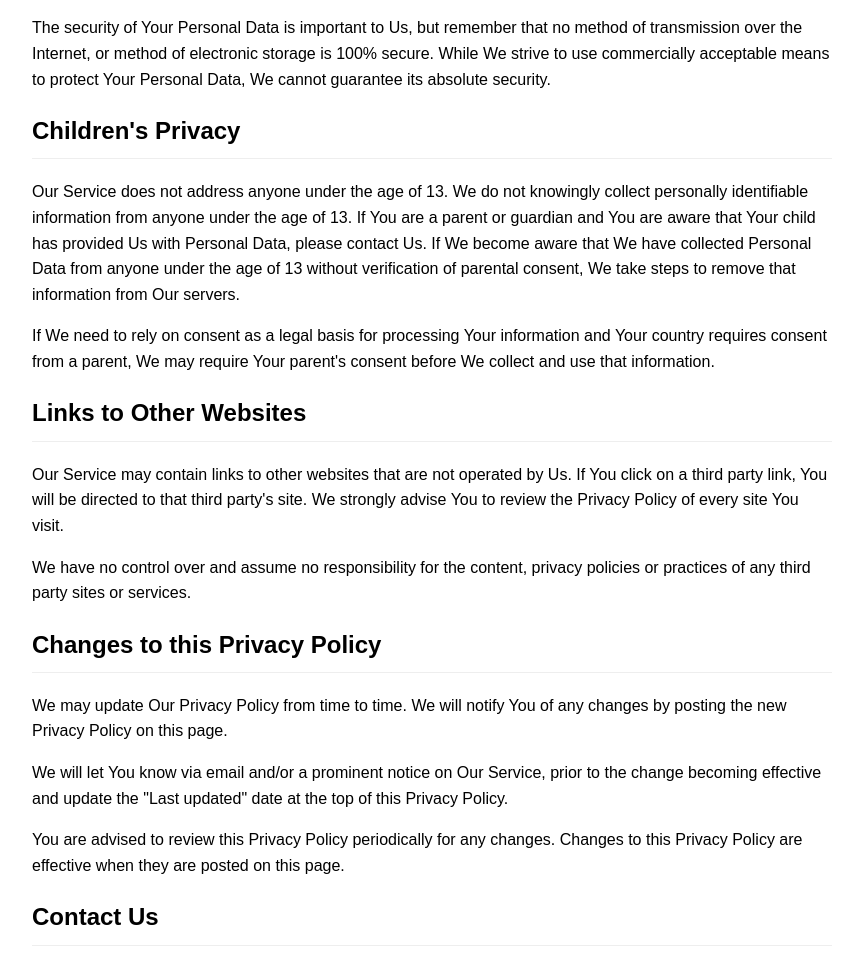
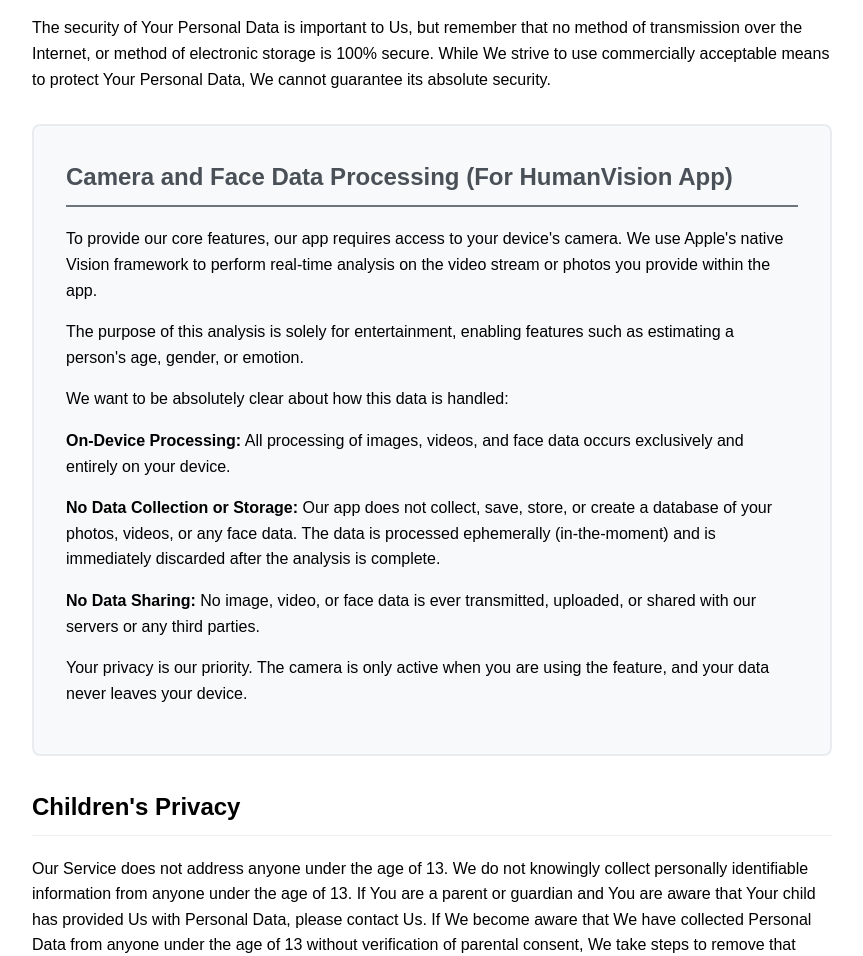
Before and after one commit to kai7win/kai7win.github.io, a plain HTML site: page p/privacy-policy.html in a window 1280 px wide. Shown: the part 3943-4899 px from the top of the page, without its empty margins (208-1071 px from the left). Drawn offline with Linux system fonts and the light colour scheme.

Commit message:
FacePrivacy

```diff
--- a/p/privacy-policy.html
+++ b/p/privacy-policy.html
@@ -145,6 +145,23 @@
     <h3>Security of Your Personal Data</h3>
     <p>The security of Your Personal Data is important to Us, but remember that no method of transmission over the Internet, or method of electronic storage is 100% secure. While We strive to use commercially acceptable means to protect Your Personal Data, We cannot guarantee its absolute security.</p>
 
+    <div class="my-local-ai-section">
+        <h2>Camera and Face Data Processing (For HumanVision App)</h2>
+        <p>To provide our core features, our app requires access to your device's camera. We use Apple's native Vision framework to perform real-time analysis on the video stream or photos you provide within the app.</p>
+
+        <p>The purpose of this analysis is solely for entertainment, enabling features such as estimating a person's age, gender, or emotion.</p>
+
+        <p>We want to be absolutely clear about how this data is handled:</p>
+
+        <p><strong>On-Device Processing:</strong> All processing of images, videos, and face data occurs exclusively and entirely on your device.</p>
+
+        <p><strong>No Data Collection or Storage:</strong> Our app does not collect, save, store, or create a database of your photos, videos, or any face data. The data is processed ephemerally (in-the-moment) and is immediately discarded after the analysis is complete.</p>
+
+        <p><strong>No Data Sharing:</strong> No image, video, or face data is ever transmitted, uploaded, or shared with our servers or any third parties.</p>
+
+        <p>Your privacy is our priority. The camera is only active when you are using the feature, and your data never leaves your device.</p>
+    </div>
+
     <h2>Children's Privacy</h2>
     <p>Our Service does not address anyone under the age of 13. We do not knowingly collect personally identifiable information from anyone under the age of 13. If You are a parent or guardian and You are aware that Your child has provided Us with Personal Data, please contact Us. If We become aware that We have collected Personal Data from anyone under the age of 13 without verification of parental consent, We take steps to remove that information from Our servers.</p>
     <p>If We need to rely on consent as a legal basis for processing Your information and Your country requires consent from a parent, We may require Your parent's consent before We collect and use that information.</p>
```
